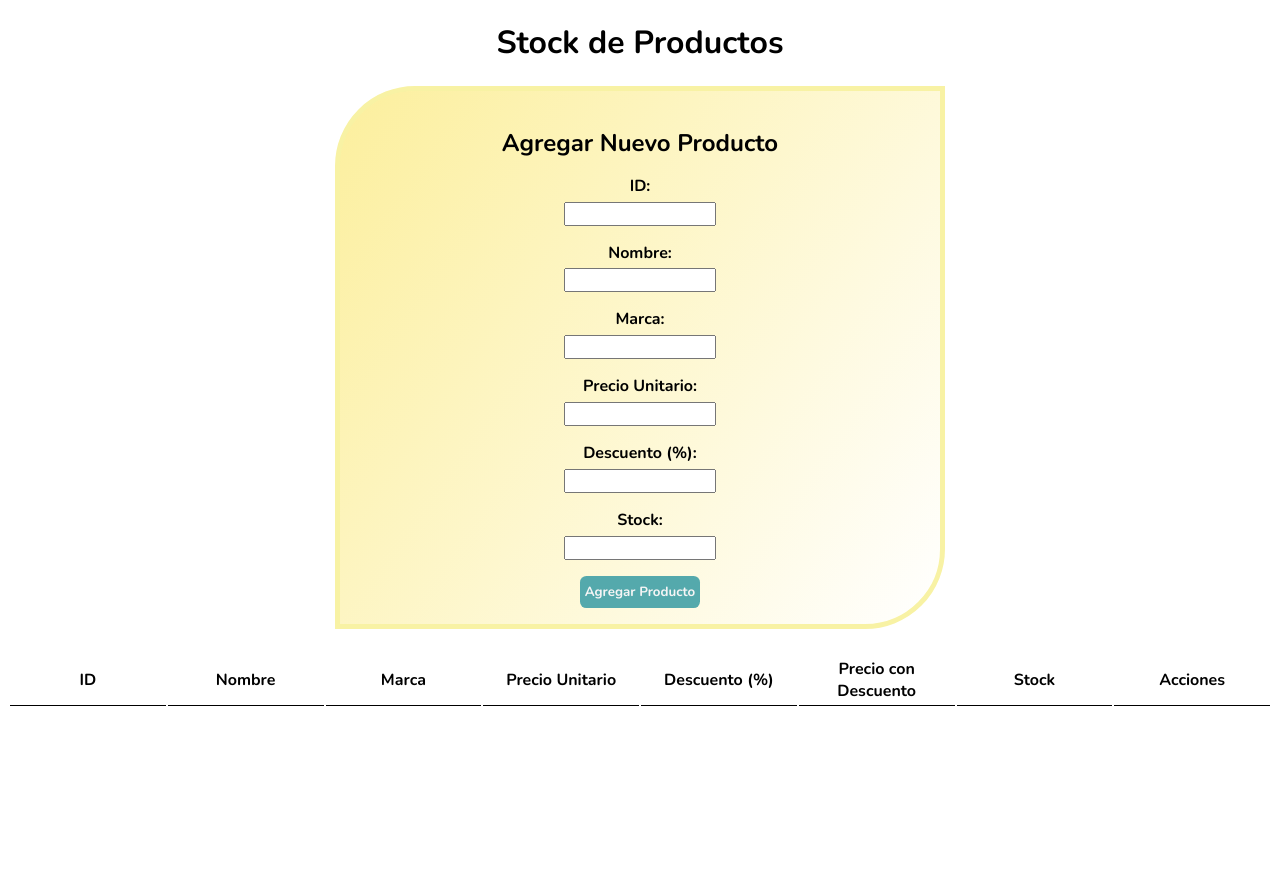
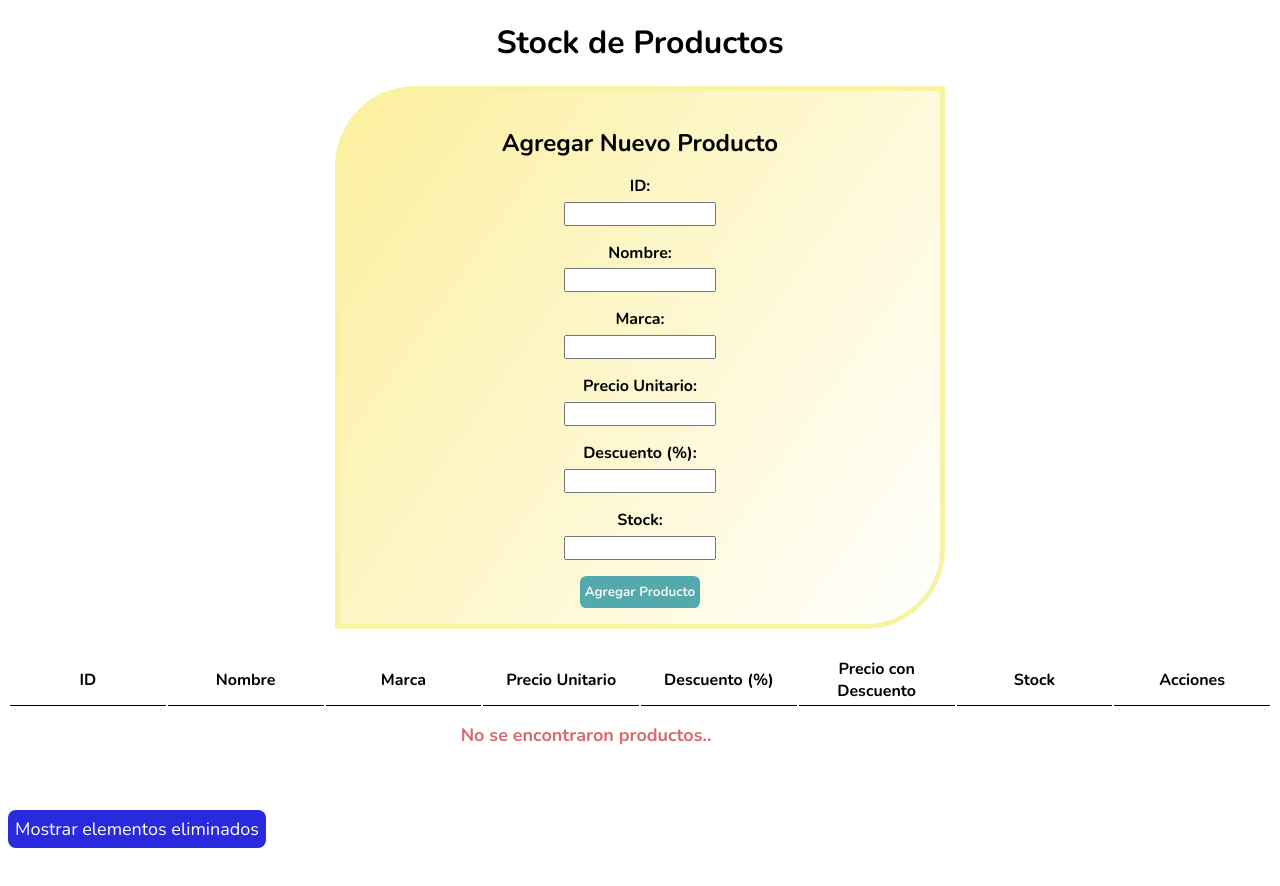
Before and after one commit to GabrielCalisaya/PV-TP4-GRUPO24, a React (Vite) app in the folder PV-TP4-GRUPO24/: page / in a window 1280 px wide. Shown: the top 886 px of the page. Built offline with nearby package versions, Linux system fonts and the light colour scheme.

Commit message:
Eliminacion logica mediante agregado de boton Mostrar productos Eliminados con css del boton y creacion de componente de productos eliminados,por Natali Suarez

```diff
--- a/PV-TP4-GRUPO24/src/Productos.jsx
+++ b/PV-TP4-GRUPO24/src/Productos.jsx
@@ -1,8 +1,9 @@
-import { useState, useCallback, useMemo } from "react";
+import React, { useState, useCallback, useMemo } from 'react';
 import FormularioProducto from "./components/FormProductos";
 import TablaProductos from "./components/TablaProductos";
 import BarraBuscar from "./components/BarraBuscar";
 import "./Productos.css";
+import { ProductosEliminados } from "./components/ProductosEliminados";
 
 function Producto() {
   const [productosOriginales, setProductosOriginales] = useState([]);
@@ -15,9 +16,7 @@ function Producto() {
         (producto) => producto.id === nuevoProducto.id
       );
       if (idExiste) {
-        alert(
-          `El ID "${nuevoProducto.id}" ya existe. Por favor, ingrese un ID diferente.`
-        );
+        alert(`El ID ${nuevoProducto.id} ya existe, Por favor, ingrese un ID diferente.`);
         return;
       }
 
@@ -63,11 +62,11 @@ function Producto() {
     const nuevosProductos = productosOriginales.map((producto) =>
       producto.id === productoEditado.id
         ? {
-            ...productoEditado,
-            precioConDescuento:
-              productoEditado.precioUnitario *
-              (1 - productoEditado.descuento / 100),
-          }
+          ...productoEditado,
+          precioConDescuento:
+            productoEditado.precioUnitario *
+            (1 - productoEditado.descuento / 100),
+        }
         : producto
     );
     setProductosOriginales(nuevosProductos);
@@ -100,6 +99,7 @@ function Producto() {
         onModificar={modificarProducto}
         onEliminar={eliminarProducto}
       />
+      <ProductosEliminados productosEliminados={productosFiltrados.filter(prod => prod.estado !== true)} ></ProductosEliminados>
     </div>
   );
 }
--- /dev/null
+++ b/PV-TP4-GRUPO24/src/components/ProductosEliminados.jsx
@@ -0,0 +1,23 @@
+import {useState} from "react"
+import "../styles/TablaProductos.css"
+import TablaProductos from "./TablaProductos"
+export const ProductosEliminados = ({ productosEliminados }) => {
+    const [abrirProductosEliminados, setAbrirProductosEliminados] = useState(false)
+    const handleClick = () => {
+        setAbrirProductosEliminados(!abrirProductosEliminados)
+    }
+    return (
+        <>
+            <div className="buttonElementsDeleted">
+                <button onClick={handleClick}>
+                    {!abrirProductosEliminados ? "Mostrar elementos eliminados" : "Ocultar productos eliminados"}
+                </button>
+            </div>
+            {/* Rehuso de componente TablaProductos */}
+            {abrirProductosEliminados && (
+                <TablaProductos productos={productosEliminados} sonEliminados={true} ></TablaProductos>
+            )}
+
+        </>
+    )
+}
--- a/PV-TP4-GRUPO24/src/components/TablaProductos.jsx
+++ b/PV-TP4-GRUPO24/src/components/TablaProductos.jsx
@@ -1,7 +1,8 @@
 import { useState } from 'react';
 import '../styles/TablaProductos.css';
 
-const TablaProductos = ({ productos, onModificar, onEliminar }) => {
+// Se agrego prop para verificar de donde es llamado el componente y asi renderizar unas columnas u otras
+const TablaProductos = ({ productos, onModificar, onEliminar, sonEliminados = false }) => {
   const [modoEdicion, setModoEdicion] = useState(null);
   const [productoEditado, setProductoEditado] = useState({});
 
@@ -37,6 +38,7 @@ const TablaProductos = ({ productos, onModificar, onEliminar }) => {
   };
 
   return (
+    <>
       <table className="tabla-productos">
         <thead>
           <tr>
@@ -50,11 +52,14 @@ const TablaProductos = ({ productos, onModificar, onEliminar }) => {
             <th>Descuento (%)</th>
             <th>Precio con Descuento</th>
             <th>Stock</th>
+            {!sonEliminados && (
+
               <th>Acciones</th>
+            )}
           </tr>
         </thead>
         <tbody>
-        {productos.map((producto) => (
+          {productos.length > 0 ? productos.map((producto) => (
             <tr key={producto.id}>
               <td>{producto.id}</td>
 
@@ -123,7 +128,7 @@ const TablaProductos = ({ productos, onModificar, onEliminar }) => {
                     <button onClick={guardarCambios}>Guardar</button>
                     <button onClick={cancelarEdicion}>Cancelar</button>
                   </>
-              ) : (
+                ) : !sonEliminados && (
                   <>
                     <button onClick={() => activarEdicion(producto)}>Modificar</button>
                     {/*  se usa onEliminar por estado (no se borra del array)  */}
@@ -133,9 +138,14 @@ const TablaProductos = ({ productos, onModificar, onEliminar }) => {
                 )}
               </td>
             </tr>
-        ))}
+          )) : (
+            <h2 className='notFound'>No se encontraron productos..</h2>
+          )}
         </tbody>
       </table>
+
+
+    </>
   );
 };
 
--- a/PV-TP4-GRUPO24/src/styles/TablaProductos.css
+++ b/PV-TP4-GRUPO24/src/styles/TablaProductos.css
@@ -1,4 +1,3 @@
-/*Le damos estilo a la tabla que aparecerá según se vayan ingresando los productos*/
 .tabla-productos-contenedor{
     display: flex;
     flex-direction: column;
@@ -50,3 +49,34 @@ td input[type="number"] {
     padding: .4rem;
     border-radius: 1rem;
 }
+
+.notFound {
+  text-align: center;
+  position: absolute;
+  width: 90%;
+  font-size: large;
+  color: rgb(217, 106, 106);
+}
+
+.buttonElementsDeleted{
+  margin-top: 100px;
+
+  display: flex;
+  justify-content: start;
+  align-items: center;
+}
+
+.buttonElementsDeleted button{
+ padding: 7px;
+ font-size: large;
+ border-radius: 8px;
+ color: white;
+ outline: none;
+ border: none;
+ cursor: pointer;
+ background-color: rgb(41, 41, 222);
+ box-shadow: inset;
+}
+.buttonElementsDeleted button:hover {
+  background-color: rgb(90, 90, 205);
+}
```
Lines whose indentation alone changed are shown as unchanged.
